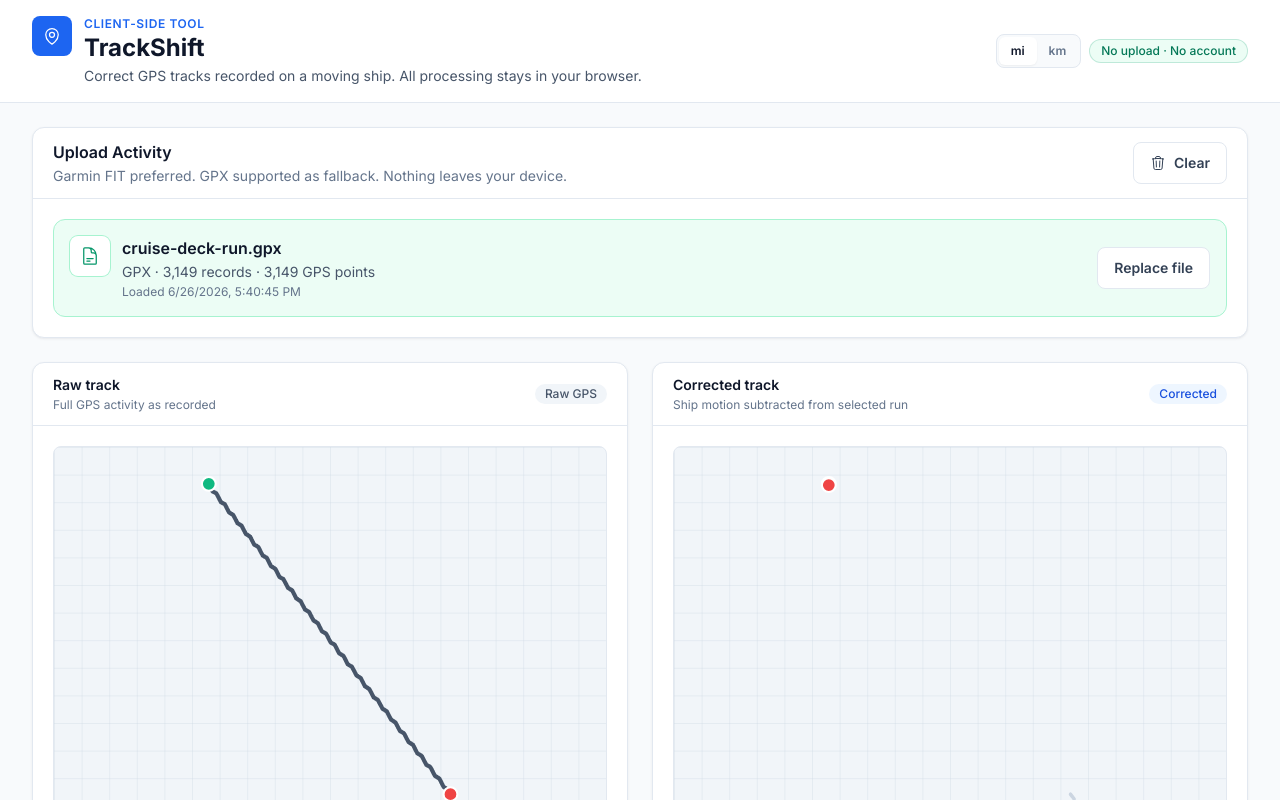
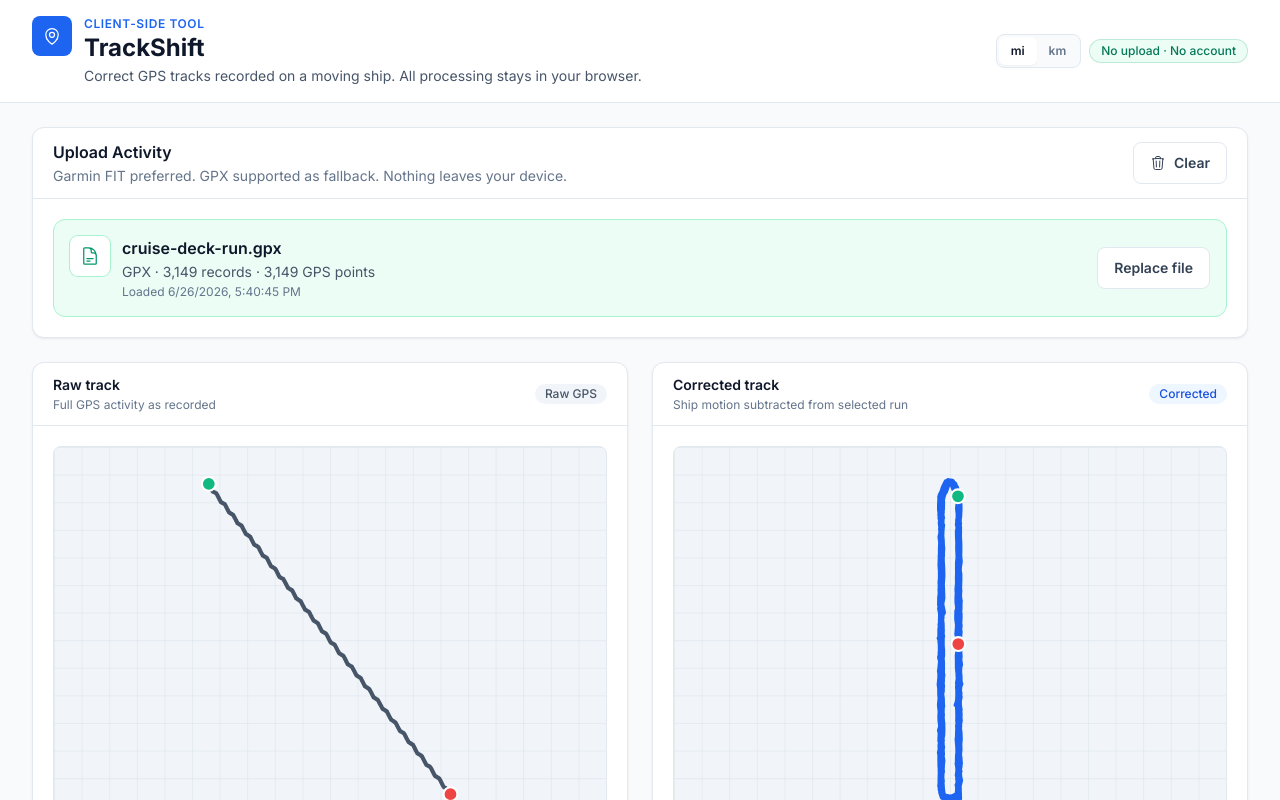
Before and after one commit to brandonlavello/TrackShift, a Vue app: page / in a window 1280 px wide. Both pictures are taken after a click on the button "Try demo". Shown: the top 800 px of the page. Built offline with nearby package versions, Linux system fonts and the light colour scheme.

Commit message:
Fix corrected track map by restoring run-only projection.
Fitting the corrected lap in the same bounds as full raw ship drift squashed the preview; corrected map again shows only correctedRunPoints while raw keeps trim shading.

```diff
--- a/src/App.vue
+++ b/src/App.vue
@@ -32,9 +32,7 @@ const gpxStore = useGpxStore();
         <MapPanel
           title="Corrected track"
           subtitle="Ship motion subtracted from selected run"
-          :points="gpxStore.allPoints"
-          :run-segment="gpxStore.segments.run"
-          :corrected-run-points="gpxStore.correctedRunPoints"
+          :points="gpxStore.correctedRunPoints"
           variant="corrected"
         />
       </div>
--- a/src/components/MapPanel.vue
+++ b/src/components/MapPanel.vue
@@ -17,10 +17,6 @@ const props = defineProps({
   runSegment: {
     type: Object,
     default: null,
-  },
-  correctedRunPoints: {
-    type: Array,
-    default: () => [],
   },
   variant: {
     type: String,
@@ -86,19 +82,11 @@ function buildProjection(pointSets) {
   };
 }
 
-const projection = computed(() => {
-  const sets = [props.points];
-  if (props.variant === 'corrected' && props.correctedRunPoints.length) {
-    sets.push(props.correctedRunPoints);
-  }
-  return buildProjection(sets);
-});
+const projection = computed(() => buildProjection([props.points]));
 
 const pointCoords = computed(() => props.points.map((point) => projection.value.project(point)));
 
-const correctedCoords = computed(() =>
-  props.correctedRunPoints.map((point) => projection.value.project(point)),
-);
+const isRawWithTrim = computed(() => props.variant === 'raw' && props.runSegment != null);
 
 const runStart = computed(() => props.runSegment?.start ?? 0);
 const runEnd = computed(() =>
@@ -117,38 +105,30 @@ function pathForRange(coords, start, end) {
 }
 
 const trimBeforePath = computed(() => {
-  if (runStart.value <= 0) return '';
+  if (!isRawWithTrim.value || runStart.value <= 0) return '';
   return pathForRange(pointCoords.value, 0, runStart.value - 1);
 });
 
 const trimAfterPath = computed(() => {
-  if (runEnd.value >= props.points.length - 1) return '';
+  if (!isRawWithTrim.value || runEnd.value >= props.points.length - 1) return '';
   return pathForRange(pointCoords.value, runEnd.value + 1, props.points.length - 1);
 });
 
 const runPath = computed(() => {
   if (props.variant === 'corrected') {
-    return coordsToPath(correctedCoords.value);
+    return coordsToPath(pointCoords.value);
   }
   return pathForRange(pointCoords.value, runStart.value, runEnd.value);
 });
 
-const runStartMarker = computed(() => {
-  if (props.variant === 'corrected') {
-    return correctedCoords.value[0] ?? pointCoords.value[runStart.value] ?? null;
-  }
-  return pointCoords.value[runStart.value] ?? null;
-});
+const runStartMarker = computed(() => pointCoords.value[runStart.value] ?? pointCoords.value[0] ?? null);
 
-const runEndMarker = computed(() => {
-  if (props.variant === 'corrected') {
-    return correctedCoords.value.at(-1) ?? pointCoords.value[runEnd.value] ?? null;
-  }
-  return pointCoords.value[runEnd.value] ?? null;
-});
+const runEndMarker = computed(() =>
+  pointCoords.value[runEnd.value] ?? pointCoords.value.at(-1) ?? null,
+);
 
 const hasTrack = computed(() => pointCoords.value.some(Boolean));
-const hasTrim = computed(() => Boolean(trimBeforePath.value || trimAfterPath.value));
+const hasTrim = computed(() => isRawWithTrim.value && Boolean(trimBeforePath.value || trimAfterPath.value));
 </script>
 
 <template>
@@ -213,7 +193,7 @@ const hasTrim = computed(() => Boolean(trimBeforePath.value || trimAfterPath.val
             :fill="`url(#${gridPatternId})`"
           />
           <path
-            v-if="trimBeforePath"
+            v-if="isRawWithTrim && trimBeforePath"
             :d="trimBeforePath"
             fill="none"
             :stroke="TRIM_STROKE"
@@ -223,7 +203,7 @@ const hasTrim = computed(() => Boolean(trimBeforePath.value || trimAfterPath.val
             stroke-dasharray="5 4"
           />
           <path
-            v-if="trimAfterPath"
+            v-if="isRawWithTrim && trimAfterPath"
             :d="trimAfterPath"
             fill="none"
             :stroke="TRIM_STROKE"
```
